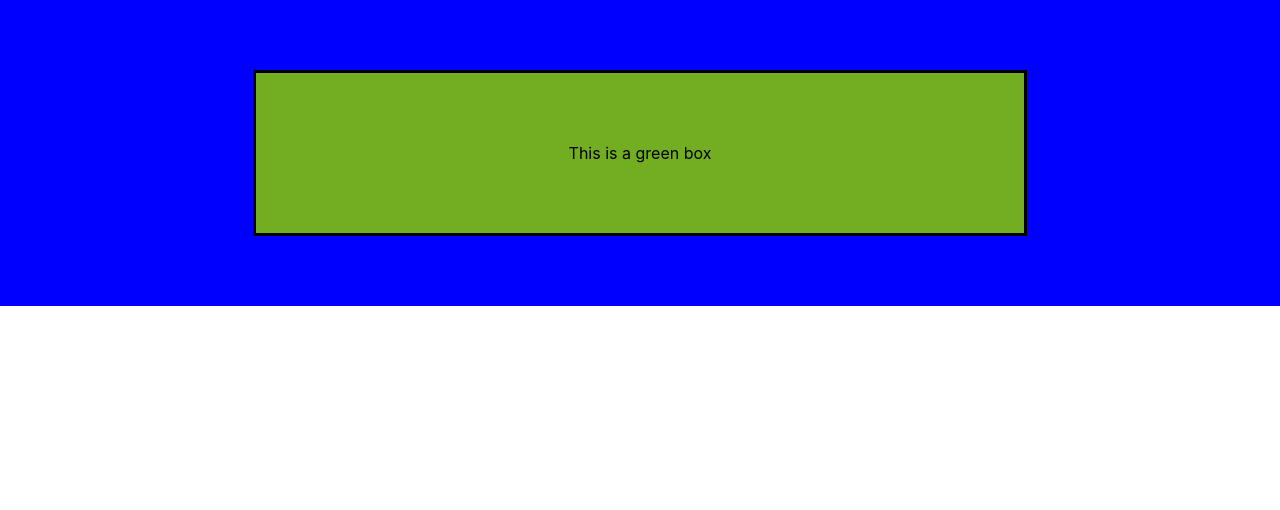
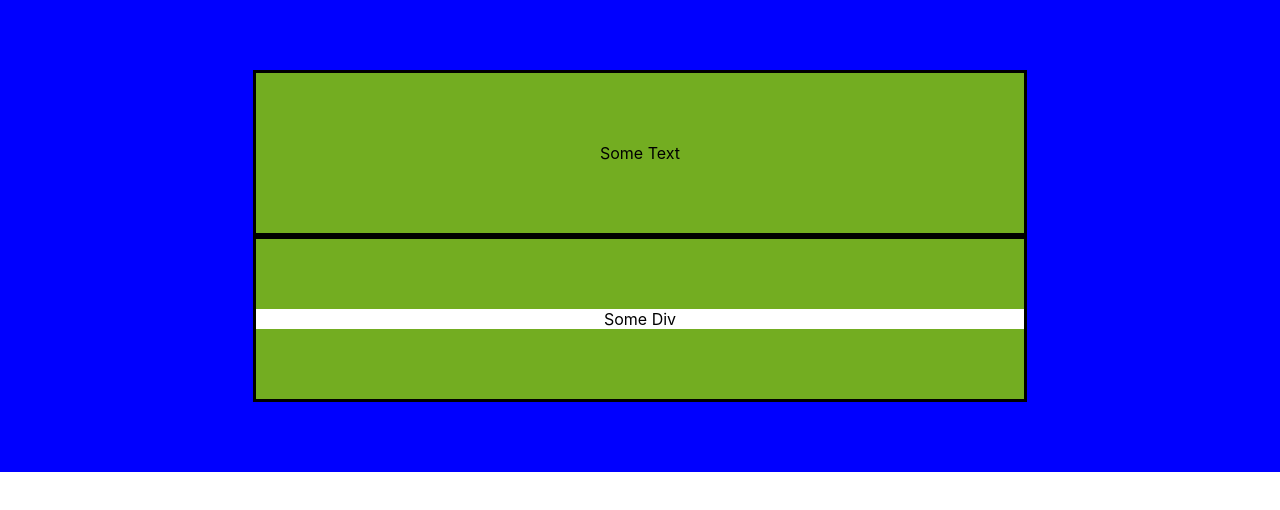
Before and after one commit to kevinem986/react_redux_course_udemy, a React (Create React App) app: page / in a window 1280 px wide. Shown: the top 510 px of the page. Built offline with nearby package versions, Linux system fonts and the light colour scheme.

Commit message:
feat: adding jsx element to variable

```diff
--- a/src/App.js
+++ b/src/App.js
@@ -17,6 +17,9 @@ function App() {
     }
   }
 
+  const someText = 'Some Text';
+  const someDiv = <div style={{backgroundColor: 'white'}}>Some Div</div>
+
   return (
     // <div className="outerdiv">
     //   <div className="innerdiv">This is a green box</div>
@@ -24,8 +27,11 @@ function App() {
     // <div style={{padding:'70px 0', backgroundColor: 'blue'}}>
     //   <div className="innerdiv">This is a green box</div>
     // </div>
+    // <div style={styles.outerdiv}>
+    // <div style={styles.innerdiv}>This is a green box</div>
     <div style={styles.outerdiv}>
-    <div style={styles.innerdiv}>This is a green box</div>
+    <div style={styles.innerdiv}>{someText}</div>
+    <div style={styles.innerdiv}>{someDiv}</div>
   </div>
   );
 }
```
